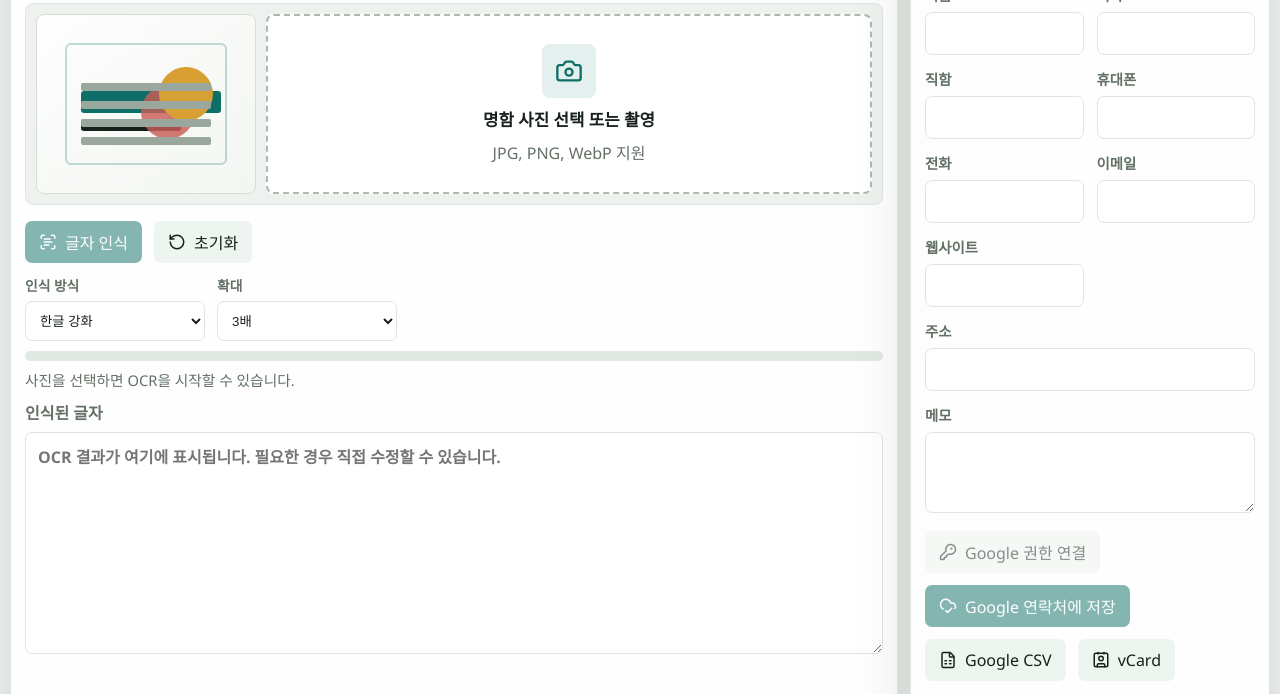
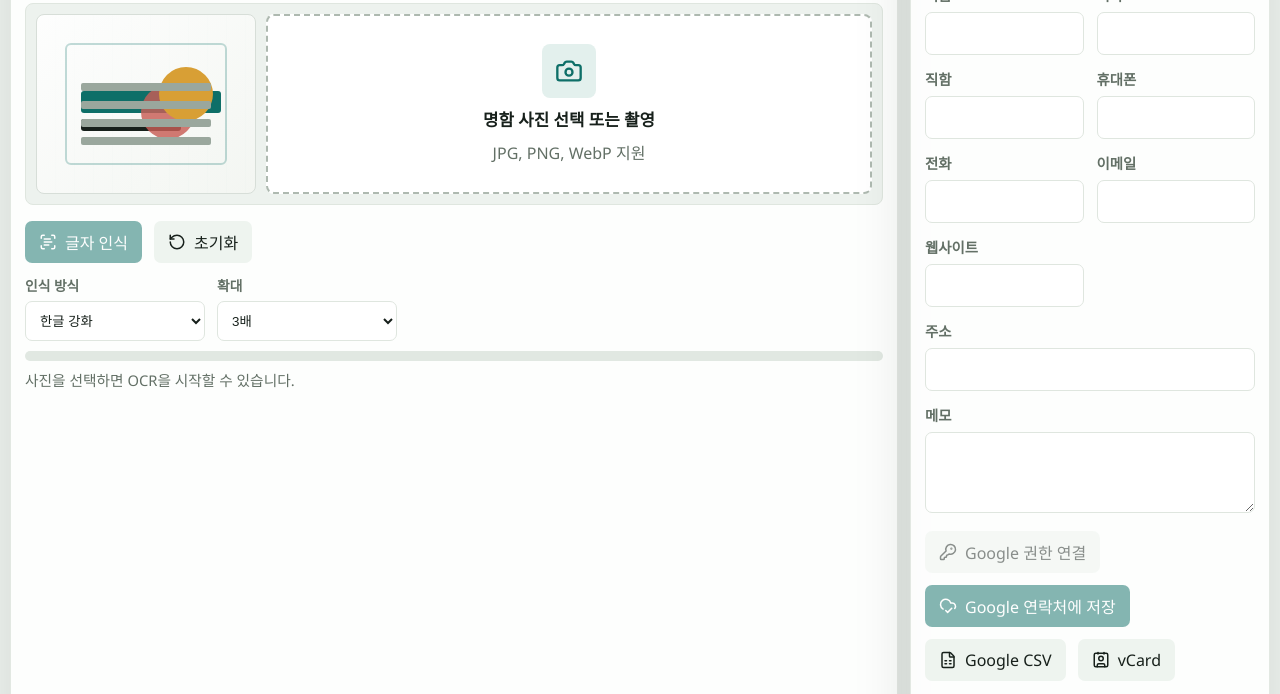
Before and after one commit to bchpark/business-card-contact-capture, a website: page index.html in a window 1280 px wide. Shown: the part 101-795 px from the top of the page. Drawn offline with nearby package versions, Linux system fonts and the light colour scheme.

Commit message:
Hide raw OCR text from UI

```diff
--- a/index.html
+++ b/index.html
@@ -4,11 +4,11 @@
     <meta charset="utf-8">
     <meta name="viewport" content="width=device-width, initial-scale=1">
     <title>명함 연락처 변환기</title>
-    <link rel="stylesheet" href="styles.css?v=remove-manual-rescan">
+    <link rel="stylesheet" href="styles.css?v=hide-raw-ocr">
     <script defer src="https://unpkg.com/lucide@latest/dist/umd/lucide.min.js"></script>
     <script defer src="https://cdn.jsdelivr.net/npm/tesseract.js@5/dist/tesseract.min.js"></script>
     <script defer src="https://accounts.google.com/gsi/client"></script>
-    <script defer src="app.js?v=remove-manual-rescan"></script>
+    <script defer src="app.js?v=hide-raw-ocr"></script>
   </head>
   <body>
     <main class="app-shell">
@@ -121,10 +121,7 @@
           <p id="statusText">사진을 선택하면 OCR을 시작할 수 있습니다.</p>
         </div>
 
-        <label class="raw-text">
-          <span>인식된 글자</span>
-          <textarea id="rawText" rows="9" placeholder="OCR 결과가 여기에 표시됩니다. 필요한 경우 직접 수정할 수 있습니다."></textarea>
-        </label>
+        <textarea id="rawText" hidden aria-hidden="true"></textarea>
         <div id="boxControls" class="box-controls" aria-label="선택한 사각형 조절" hidden>
           <div class="box-controls-head">
             <strong id="selectedBoxLabel">선택한 영역</strong>
--- a/styles.css
+++ b/styles.css
@@ -315,7 +315,6 @@ body.is-editing-photo .card-visual,
 body.is-editing-photo .drop-zone,
 body.is-editing-photo .ocr-options,
 body.is-editing-photo .progress-wrap,
-body.is-editing-photo .raw-text,
 body.is-editing-photo #parseBtn,
 body.is-editing-photo .contact-panel {
   display: none;
@@ -568,13 +567,6 @@ select:focus {
   margin: 8px 0 0;
   color: var(--muted);
   font-size: 0.92rem;
-}
-
-.raw-text {
-  display: grid;
-  gap: 8px;
-  color: var(--muted);
-  font-weight: 700;
 }
 
 textarea,
```
